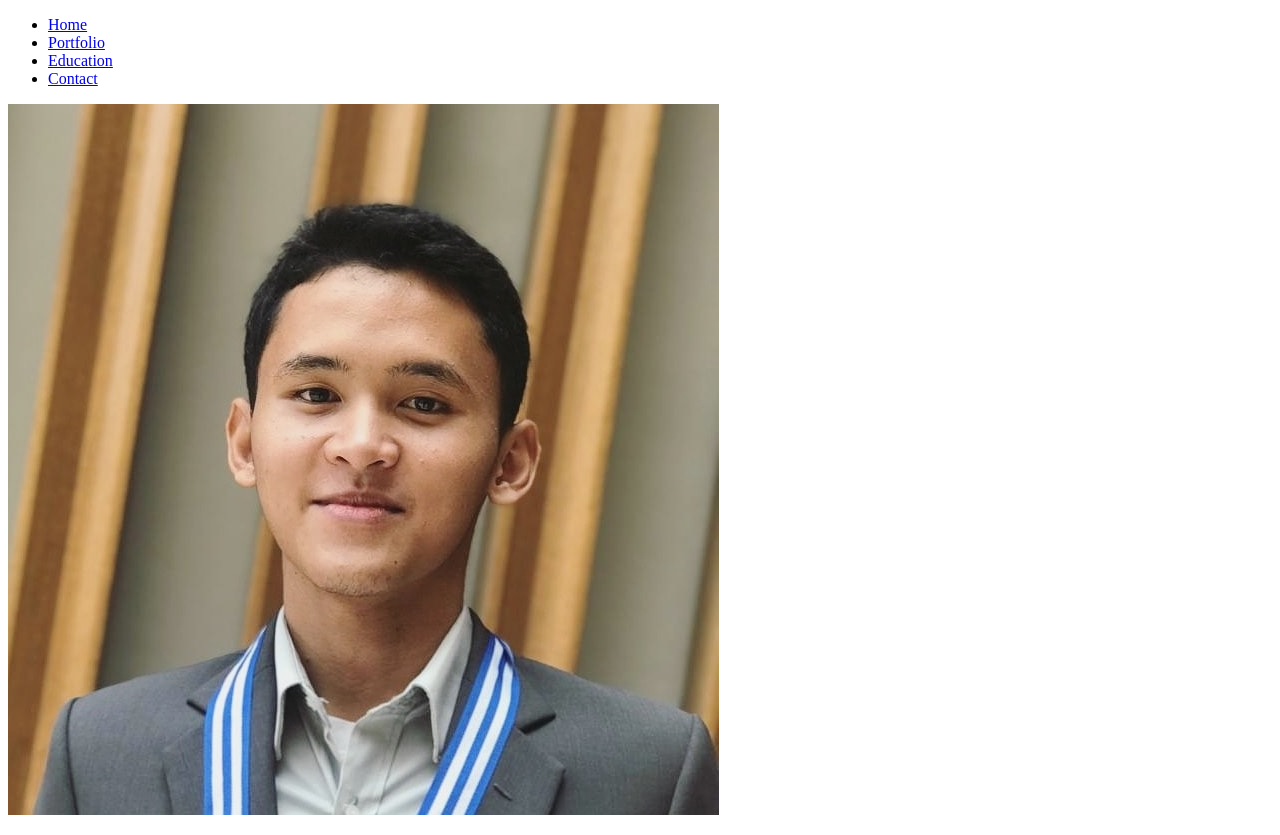
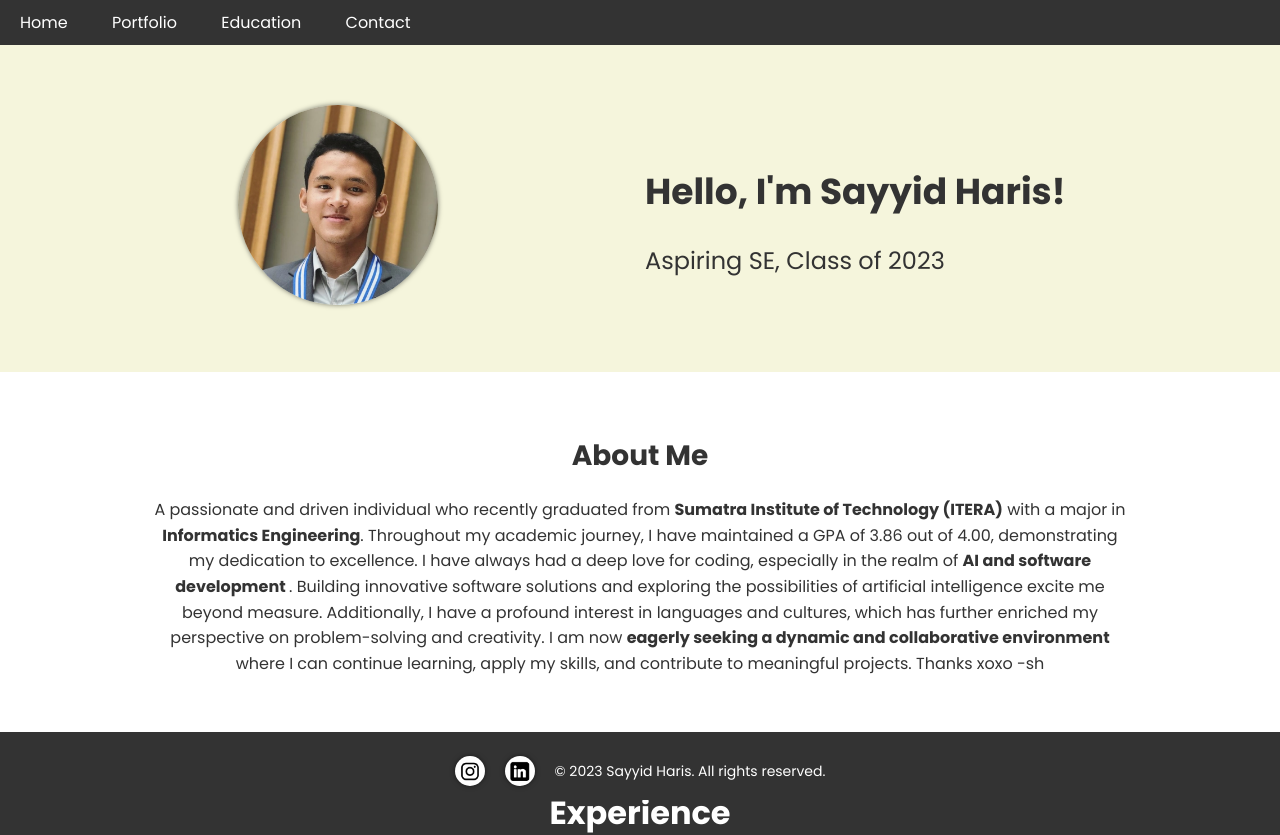
Before and after one commit to sayyidalharis/porto-raw, a plain HTML site: page index.html in a window 1280 px wide. Shown: the top 835 px of the page. Drawn offline with Linux system fonts and the light colour scheme; the site is published under a folder, as on GitHub Pages, so addresses that start at the root find nothing.

Commit message:
Update index.html

```diff
--- a/index.html
+++ b/index.html
@@ -3,7 +3,7 @@
 <head>
   <meta name="viewport" content="width=device-width, initial-scale=1.0">
   <title>sh's porto page</title>
-  <link rel="stylesheet" href="/styles.css">
+  <link rel="stylesheet" href="styles.css">
   <!-- Add the Google Fonts links -->
   <link href="https://fonts.googleapis.com/css2?family=Poppins:wght@300;400;500;600;700&display=swap" rel="stylesheet">
   <link href="https://fonts.googleapis.com/css2?family=Montserrat:wght@300;400;500;600;700&display=swap" rel="stylesheet">
@@ -105,10 +105,10 @@
   <div class="footer-content">
     <div class="social-media-icons">
       <a href="https://www.instagram.com/sayyidhrs" target="_blank" rel="noopener noreferrer">
-        <img src="/instagram-icon.png" alt="Instagram">
+        <img src="instagram-icon.png" alt="Instagram">
       </a>
       <a href="https://www.linkedin.com/in/sayyid-haris-b6814b1ab" target="_blank" rel="noopener noreferrer">
-        <img src="/linkedin-icon.png" alt="LinkedIn">
+        <img src="linkedin-icon.png" alt="LinkedIn">
       </a>
     </div>
     <p>&copy; 2023 Sayyid Haris. All rights reserved.</p>
```
